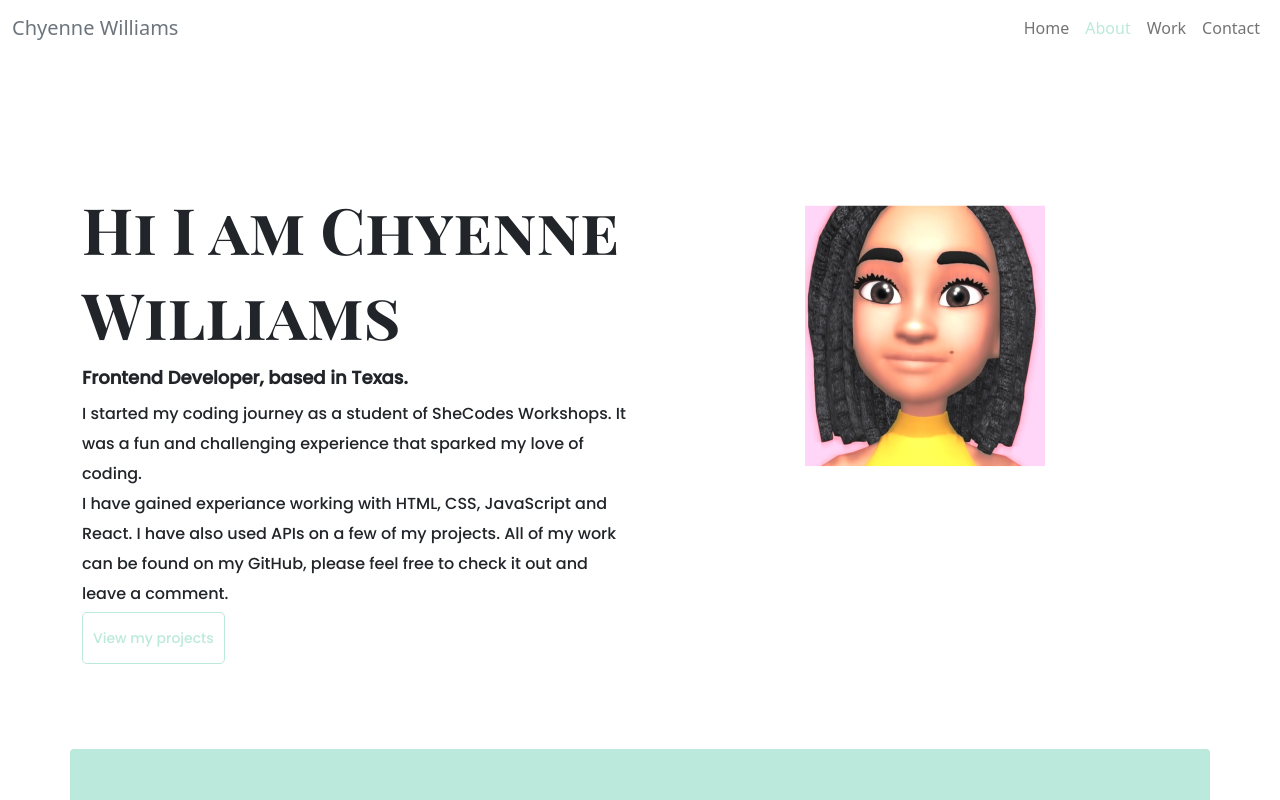
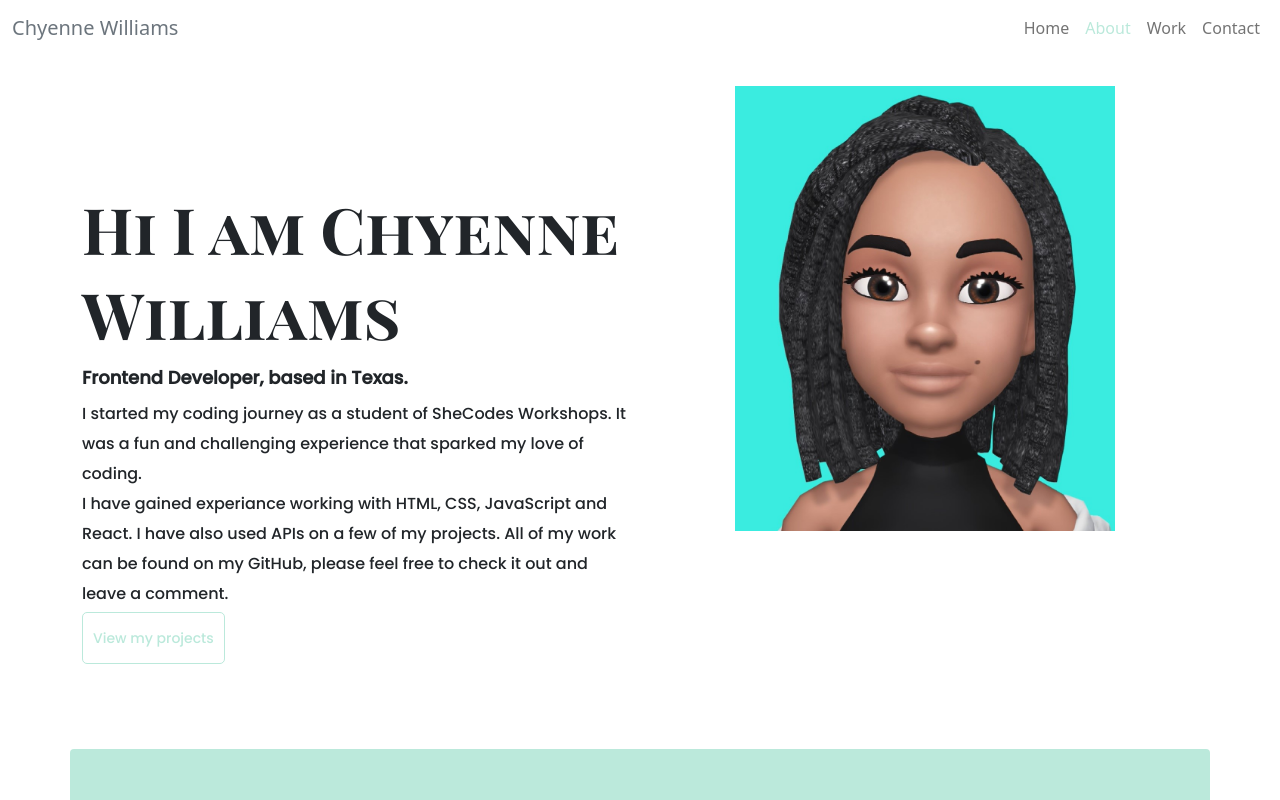
Before and after one commit to ChyenneW/Portfolio-Project, a plain HTML site: page about.html in a window 1280 px wide. Shown: the top 800 px of the page. Drawn offline with nearby package versions, Linux system fonts and the light colour scheme.

Commit message:
Change profile image

```diff
--- a/about.html
+++ b/about.html
@@ -86,7 +86,7 @@
         <div class="col-md-6">
           <img
             class="img-fluid avitar"
-            src="/src/Avitar.png"
+            src="/src/profile.jpg"
             alt="profile photo of chyenne williams"
           />
         </div>
```
